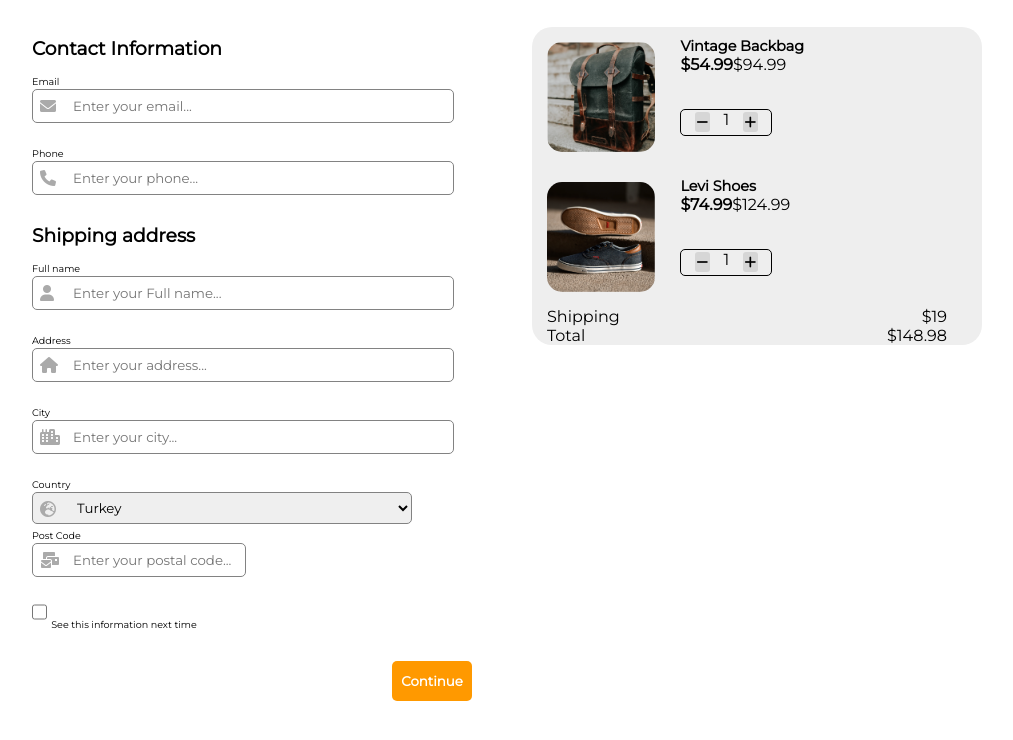
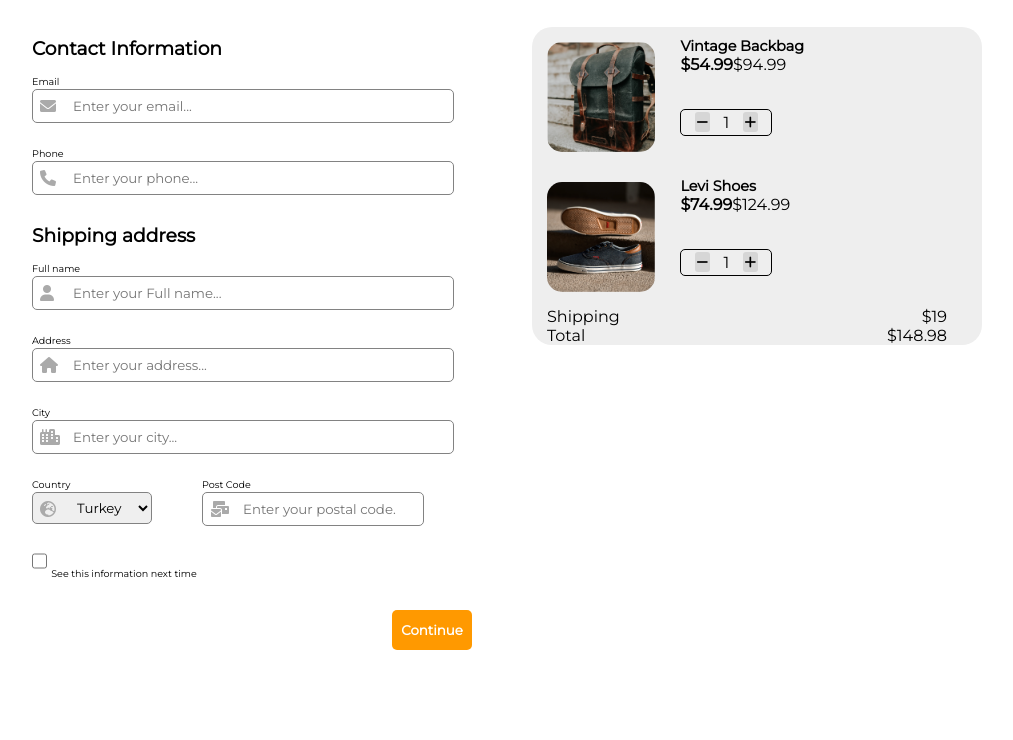
Before and after one commit to mustafatayfur/Checkout-Form, a plain HTML site: page index.html in a window 1280 px wide. Shown: the part 42-782 px from the top of the page, without its empty margins (138-1151 px from the left). Drawn offline with Linux system fonts and the light colour scheme.

Commit message:
css codes are added

```diff
--- a/index.css
+++ b/index.css
@@ -65,6 +65,10 @@
                 border-radius: 3px;
                 border: none;
                 background-color: #d6d6d6;
+            }
+
+            #buttons p {
+                margin-top: 3px;
             }
 
             .image__shipping {
@@ -143,6 +147,29 @@
                 color: #aaa;
             }
 
+            #postcode-i {
+                position: absolute;
+                left: 50px;
+                top: 0;
+                padding: 9px 8px;
+                color: #aaa;
+            }
+
+            #postcode-label {
+                position: relative;
+                left: 50px;
+            }
+
+            #country-postcode {
+                display: flex;
+                flex-direction: row;
+            }
+
             #postcode {
-                width: 40%;
+                width: 180px;
+                margin-left: 50px;
             }
+
+            #country {
+                width: 120px;
+            }
--- a/index.html
+++ b/index.html
@@ -105,8 +105,9 @@
                         <input type="text" name="City" id="city" placeholder="Enter your city..."><br><br>
                         <i class="fas fa-city"></i>
                     </div>
-
-                    <label for="country">Country</label><br>
+                    <div id="country-postcode">
+                        <div>
+                            <label for=" country">Country</label><br>
                             <div class="input-field">
                                 <select name="Country" id="country">
                                     <option value="Turkey">Turkey</option>
@@ -117,12 +118,14 @@
                                 </select>
                                 <i class="fas fa-globe-europe"></i>
                             </div>
-
-
-                    <label for="postcode">Post Code</label><br>
+                        </div>
+                        <div>
+                            <label for="postcode" id="postcode-label">Post Code</label><br>
                             <div class="input-field">
-                        <input type="text" name="Postcode" id="postcode" placeholder="Enter your postal code..."><br><br>
-                        <i class="fas fa-mail-bulk"></i>
+                                <input type="text" name="Postcode" id="postcode" placeholder="Enter your postal code."><br><br>
+                                <i class="fas fa-mail-bulk" id="postcode-i"></i>
+                            </div>
+                        </div>
                     </div>
 
 
```
Lines whose indentation alone changed are shown as unchanged.
